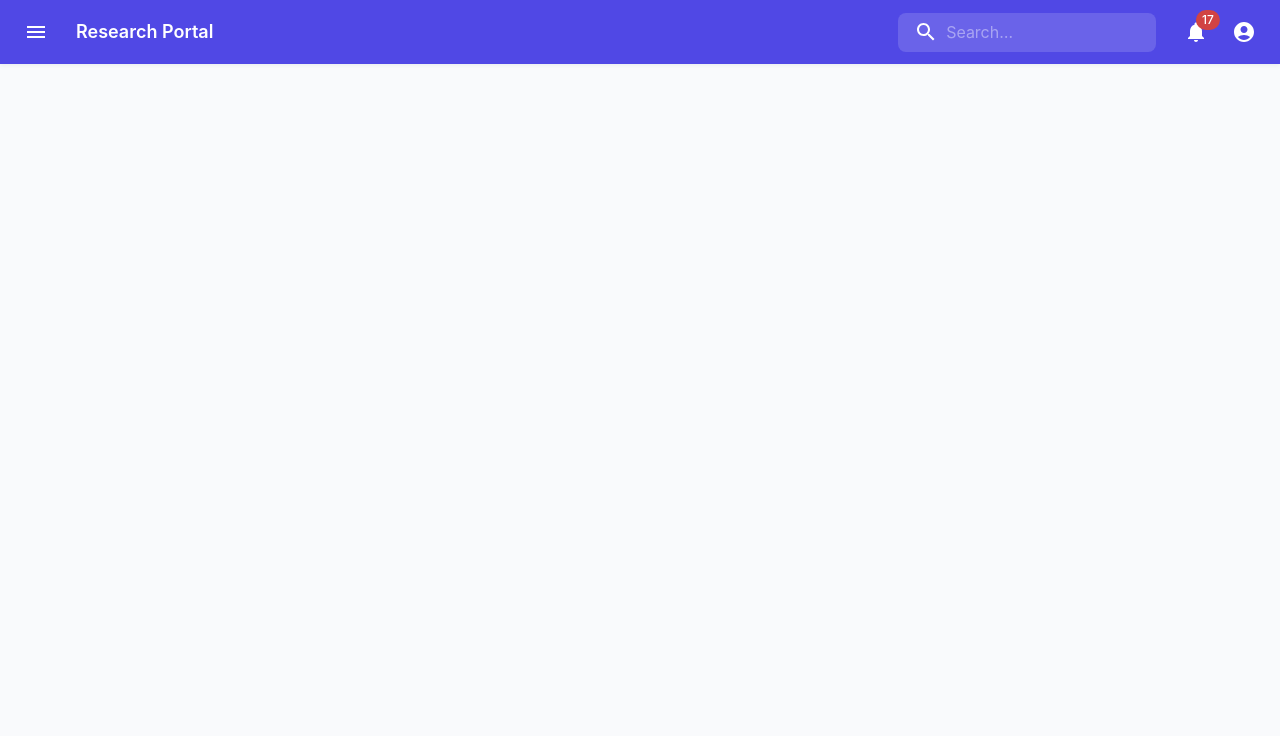
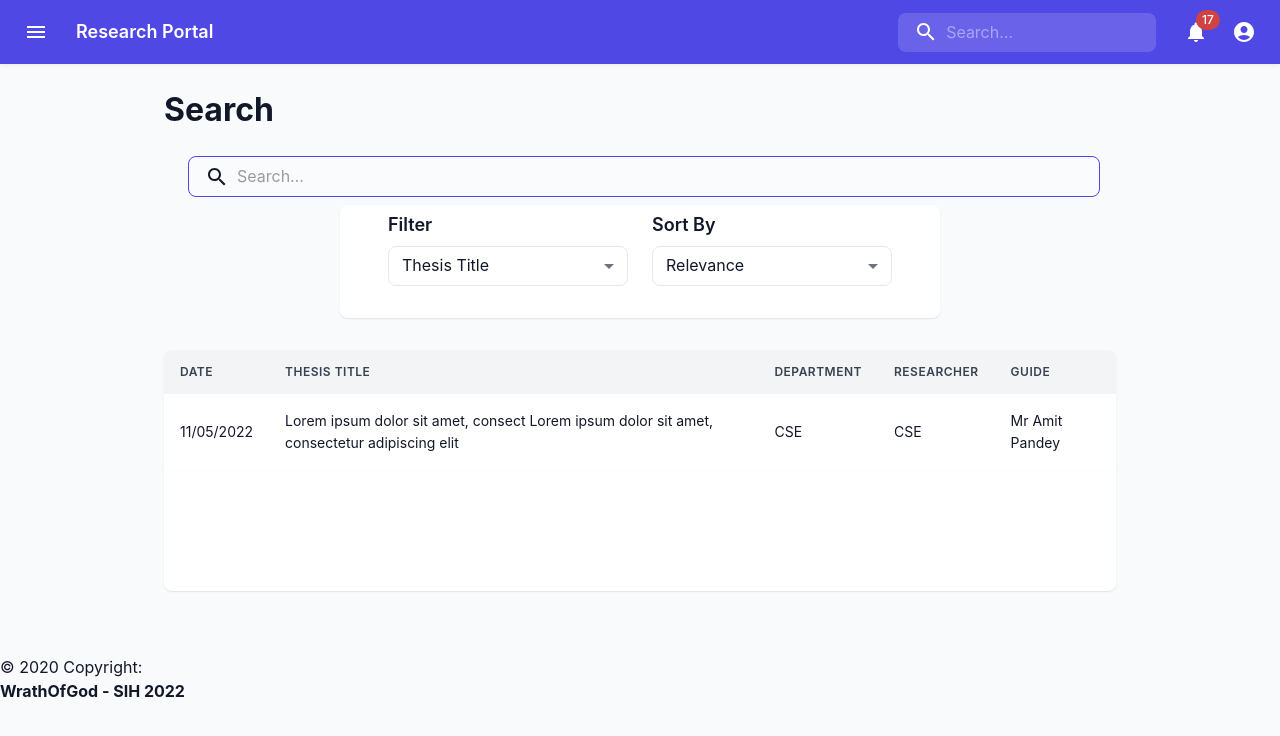
Before and after one commit to SIH-2022-WoG/frontend, a React (Create React App) app: page /search in a window 1280 px wide. Shown: the top 736 px of the page. Built offline with nearby package versions, Linux system fonts and the light colour scheme.

Commit message:
search page

```diff
--- a/src/App.js
+++ b/src/App.js
@@ -15,6 +15,7 @@ import Thesis from "./pages/Thesis";
 import Profile from "./pages/Profile";
 import ViewProfile from "./pages/ViewProfile";
 import SubmitThesis from "./pages/SubmitThesis";
+import Search from "./pages/Search"
 
 function App() {
   const [isSidebarOpen, setSidebarOpen] = useState(false);
@@ -28,7 +29,7 @@ function App() {
               <Routes>
                 <Route exact path="/" /*element={<Homepage />}*/ />
                 <Route path="/dashboard" element={<Dashboard setSidebarOpen={setSidebarOpen} isSidebarOpen={isSidebarOpen} element={<Dashboardmain />} />} />
-                <Route exact path="/search" /*element={<Search />}*/ />
+                <Route exact path="/search" element={<Search />} />
                 <Route exact path="/theses" element={<Dashboard setSidebarOpen={setSidebarOpen} isSidebarOpen={isSidebarOpen} element={<AllTheses />} />} />
                 <Route exact path="/thesis" element={<Dashboard setSidebarOpen={setSidebarOpen} isSidebarOpen={isSidebarOpen} element={<Thesis />} />} />
                 <Route exact path="/profile" element={<Dashboard setSidebarOpen={setSidebarOpen} isSidebarOpen={isSidebarOpen} element={<Profile />} />} />
--- /dev/null
+++ b/src/components/search/SearchCollegeTable.jsx
@@ -0,0 +1,62 @@
+import React from "react";
+import { format } from 'date-fns';
+// import { v4 as uuid } from 'uuid';
+import PerfectScrollbar from 'react-perfect-scrollbar';
+import {
+  Box,
+  Button,
+  Card,
+  CardHeader,
+  Table,
+  TableBody,
+  TableCell,
+  TableHead,
+  TableRow,
+  TableSortLabel,
+  Tooltip
+} from '@mui/material';
+
+export default function SearchCollegeTable() {
+  return(
+    <Card>
+    {/* <CardHeader /> */}
+    <PerfectScrollbar>
+      <Box sx={{ minWidth: 800 }}>
+        <Table>
+          <TableHead>
+            <TableRow>
+              <TableCell>
+                Name
+              </TableCell>
+              <TableCell>
+                Publications
+              </TableCell>
+            </TableRow>
+          </TableHead>
+          <TableBody>
+            {/* {props.data.map((order) => (
+              <TableRow
+                hover
+                key={order.id}
+              >
+                <TableCell>
+                  {order.customer.name}
+                </TableCell>
+                <TableCell>
+                  {order.ref}
+                </TableCell>
+                <TableCell>
+                  {format(order.createdAt, 'dd/MM/yyyy')}
+                </TableCell>
+                <TableCell>
+
+                </TableCell>
+              </TableRow>
+            ))} */}
+          </TableBody>
+        </Table>
+      </Box>
+    </PerfectScrollbar>
+  </Card>
+  )
+}
--- /dev/null
+++ b/src/components/search/SearchPeopleTable.jsx
@@ -0,0 +1,65 @@
+import React from "react";
+import { format } from 'date-fns';
+// import { v4 as uuid } from 'uuid';
+import PerfectScrollbar from 'react-perfect-scrollbar';
+import {
+  Box,
+  Button,
+  Card,
+  CardHeader,
+  Table,
+  TableBody,
+  TableCell,
+  TableHead,
+  TableRow,
+  TableSortLabel,
+  Tooltip
+} from '@mui/material';
+
+export default function SearchPeopleTable() {
+  return(
+    <Card>
+    {/* <CardHeader /> */}
+    <PerfectScrollbar>
+      <Box sx={{ minWidth: 800 }}>
+        <Table>
+          <TableHead>
+            <TableRow>
+              <TableCell>
+                Name
+              </TableCell>
+              <TableCell>
+                Department
+              </TableCell>
+              <TableCell>
+                Publications
+              </TableCell>
+            </TableRow>
+          </TableHead>
+          <TableBody>
+            {/* {props.data.map((order) => (
+              <TableRow
+                hover
+                key={order.id}
+              >
+                <TableCell>
+                  {order.customer.name}
+                </TableCell>
+                <TableCell>
+                  {order.ref}
+                </TableCell>
+                <TableCell>
+                  {format(order.createdAt, 'dd/MM/yyyy')}
+                </TableCell>
+                <TableCell>
+
+                </TableCell>
+              </TableRow>
+            ))} */}
+          </TableBody>
+        </Table>
+      </Box>
+    </PerfectScrollbar>
+  </Card>
+  )
+}
--- /dev/null
+++ b/src/components/search/SearchThesisTable.jsx
@@ -0,0 +1,87 @@
+import React from "react";
+import { format } from 'date-fns';
+// import { v4 as uuid } from 'uuid';
+import PerfectScrollbar from 'react-perfect-scrollbar';
+import {
+  Box,
+  Button,
+  Card,
+  CardHeader,
+  Table,
+  TableBody,
+  TableCell,
+  TableHead,
+  TableRow,
+  TableSortLabel,
+  Tooltip
+} from '@mui/material';
+
+const thesisData = [
+  {
+    "date": "11/05/2022",
+    "title": "Lorem ipsum dolor sit amet, consect Lorem ipsum dolor sit amet, consectetur adipiscing elit",
+    "dept": "CSE",
+    "researcher": "Mr John Smith",
+    "guide": "Mr Amit Pandey",
+  },
+]
+
+export default function SearchThesisTable() {
+  return(
+    <Card>
+    {/* <CardHeader /> */}
+    <PerfectScrollbar>
+      <Box sx={{ minWidth: 800 }}>
+        <Table>
+          <TableHead>
+            <TableRow>
+              <TableCell sortDirection="desc">
+                Date
+              </TableCell>
+              <TableCell>
+                Thesis Title
+              </TableCell>
+              <TableCell>
+                Department
+              </TableCell>
+              <TableCell>
+                Researcher
+              </TableCell>
+              <TableCell>
+                Guide
+              </TableCell>
+            </TableRow>
+          </TableHead>
+          <TableBody>
+            {thesisData.map((data) => (
+              <TableRow
+                hover
+                key={data.date}
+              >
+                <TableCell>
+                  {data.date}
+                </TableCell>
+                <TableCell>
+                  {data.title}
+                </TableCell>
+                {/* <TableCell>
+                  {format(data.date, 'dd/MM/yyyy')}
+                </TableCell> */}
+                <TableCell>
+                  {data.dept}
+                </TableCell>
+                <TableCell>
+                  {data.dept}
+                </TableCell>
+                <TableCell>
+                  {data.guide}
+                </TableCell>
+              </TableRow>
+            ))}
+          </TableBody>
+        </Table>
+      </Box>
+    </PerfectScrollbar>
+  </Card>
+  )
+}
--- /dev/null
+++ b/src/pages/Search.jsx
@@ -0,0 +1,142 @@
+import React, { useState } from "react";
+import {
+  Container,
+  Typography,
+  Box,
+  TextField,
+  Card,
+  CardContent,
+  Stack,
+  Grid,
+  Select,
+  MenuItem,
+} from "@mui/material";
+import SearchIcon from "@mui/icons-material/Search";
+import { styled, alpha } from "@mui/material/styles";
+import InputBase from "@mui/material/InputBase";
+import { create } from "@mui/material/styles/createTransitions";
+import SearchThesisTable from "../components/search/SearchThesisTable";
+import SearchPeopleTable from "../components/search/SearchPeopleTable";
+import SearchCollegeTable from "../components/search/SearchCollegeTable";
+
+const SearchComp = styled("div")(({ theme }) => ({
+  position: "relative",
+  border: `1px solid ${theme.palette.primary.main}`,
+  borderRadius: theme.shape.borderRadius,
+  backgroundColor: alpha(theme.palette.common.white, 0.15),
+  "&:hover": {
+    backgroundColor: alpha(theme.palette.common.white, 0.25),
+  },
+  marginRight: theme.spacing(2),
+  marginLeft: 0,
+  width: "100%",
+  [theme.breakpoints.up("sm")]: {
+    marginLeft: theme.spacing(3),
+    width: "auto",
+  },
+}));
+
+const SearchIconWrapper = styled("div")(({ theme }) => ({
+  padding: theme.spacing(0, 2),
+  height: "100%",
+  position: "absolute",
+  pointerEvents: "none",
+  display: "flex",
+  alignItems: "center",
+  justifyContent: "center",
+}));
+
+const StyledInputBase = styled(InputBase)(({ theme }) => ({
+  color: "inherit",
+  "& .MuiInputBase-input": {
+    padding: theme.spacing(1, 1, 1, 0),
+    // vertical padding + font size from searchIcon
+    paddingLeft: `calc(1em + ${theme.spacing(4)})`,
+    transition: theme.transitions.create("width"),
+    width: "100%",
+    [theme.breakpoints.up("md")]: {
+      width: "20ch",
+    },
+  },
+}));
+
+export default function Search() {
+  const [List, setList] = useState([]);
+  const [filter, setFilter] = useState(10);
+  const [sort, setSort] = useState(10);
+
+  return (
+    <Container
+      sx={{
+        py: 8,
+      }}
+      maxWidth={"md"}
+    >
+      <Typography sx={{ my: 3 }} variant="h4">
+        Search
+      </Typography>
+      <SearchComp>
+        <SearchIconWrapper>
+          <SearchIcon />
+        </SearchIconWrapper>
+        <StyledInputBase
+          placeholder="Search…"
+          inputProps={{ "aria-label": "search" }}
+        />
+      </SearchComp>
+      <Box mt={1} maxWidth={"sm"} mx={"auto"}>
+        <Card>
+          <CardContent sx={{ p: 1 }}>
+            <Grid container spacing={3} sx={{ px: 5 }}>
+              <Grid item sm={6} xs={12}>
+                <Typography variant="h6">Filter</Typography>
+                <Select
+                  fullWidth
+                  size="small"
+                  labelId="demo-simple-select-label"
+                  id="demo-simple-select"
+                  defaultValue={10}
+                  value={filter}
+                  // label="Age"
+                  onChange={(e) => setFilter(e.target.value)}
+                  sx={{ mt: 1 }}
+                >
+                  <MenuItem value={10}>Thesis Title</MenuItem>
+                  <MenuItem value={20}>Thesis Keyword/Phrase</MenuItem>
+                  <MenuItem value={30}>College</MenuItem>
+                  <MenuItem value={40}>Researcher</MenuItem>
+                  <MenuItem value={50}>Guide</MenuItem>
+                </Select>
+              </Grid>
+
+              <Grid item sm={6} xs={12}>
+                <Typography variant="h6">Sort By</Typography>
+                <Select
+                  fullWidth
+                  labelId="demo-simple-select-label"
+                  id="demo-simple-select"
+                  size="small"
+                  defaultValue={10}
+                  value={sort}
+                  // label="Age"
+                  onChange={(e) => setSort(e.target.value)}
+                  sx={{ mt: 1 }}
+                >
+                  <MenuItem value={10}>Relevance</MenuItem>
+                  <MenuItem value={20}>Date</MenuItem>
+                  <MenuItem value={30}>Alphabetical</MenuItem>
+                </Select>
+              </Grid>
+            </Grid>
+          </CardContent>
+        </Card>
+      </Box>
+
+      <Grid item xs={12} mt={4}>
+        {(filter === 10 || filter === 20) && <SearchThesisTable />}
+        {(filter === 40 || filter === 50) && <SearchPeopleTable />}
+        {filter === 30 && <SearchCollegeTable />}
+      </Grid>
+    </Container>
+  );
+}
```
